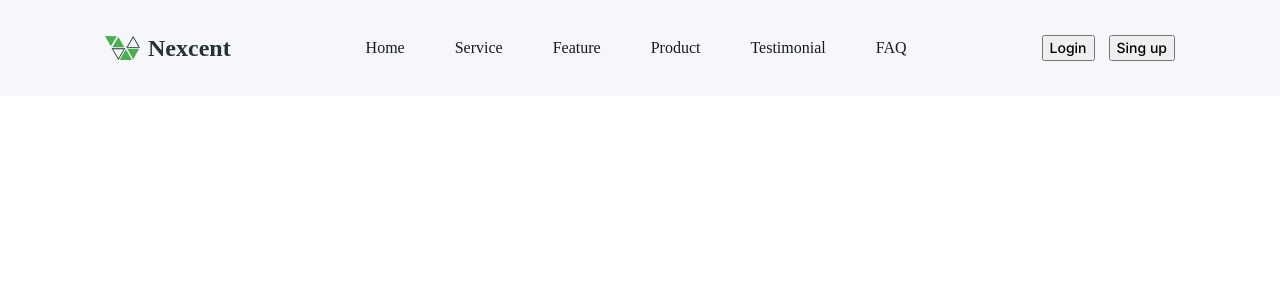
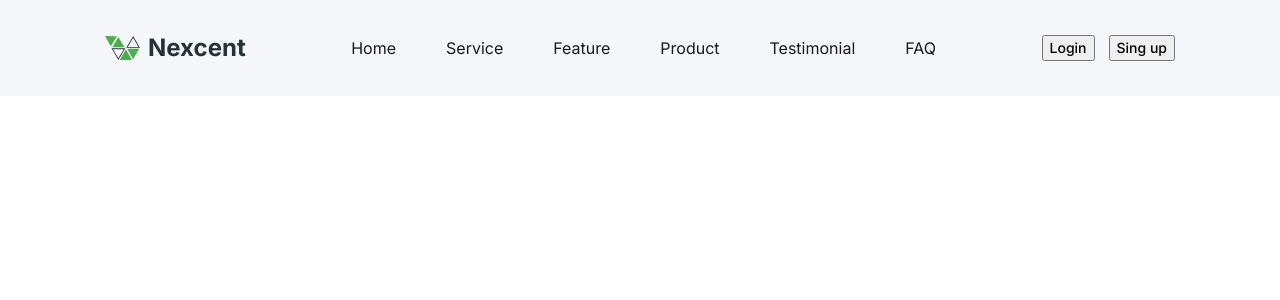
Before and after one commit to K-Yevhenii/memberly, a React (Vite) app: page / in a window 1280 px wide. Shown: the top 300 px of the page. Built offline with nearby package versions, Linux system fonts and the light colour scheme.

Commit message:
add font-family

```diff
--- a/src/styles/index.scss
+++ b/src/styles/index.scss
@@ -1,3 +1,7 @@
 @use "../styles/resset" as *;
 @use "../styles/typography" as *;
 @use "../styles/variables" as *;
+
+body {
+  font-family: $font-main;
+}
```
